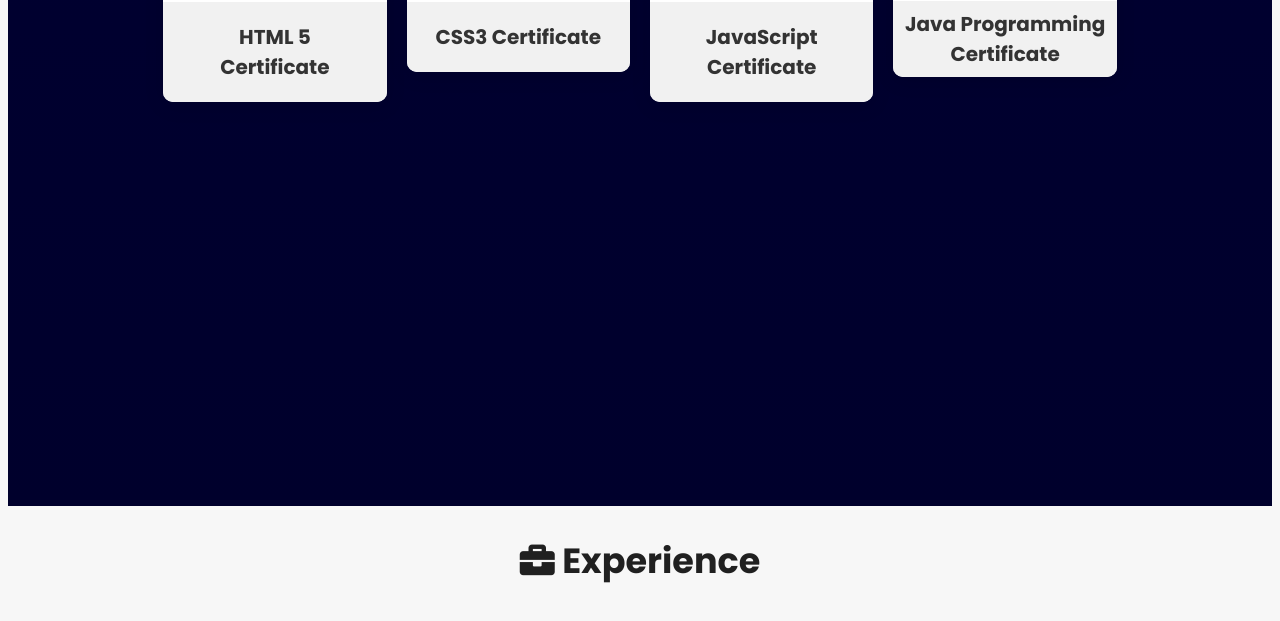
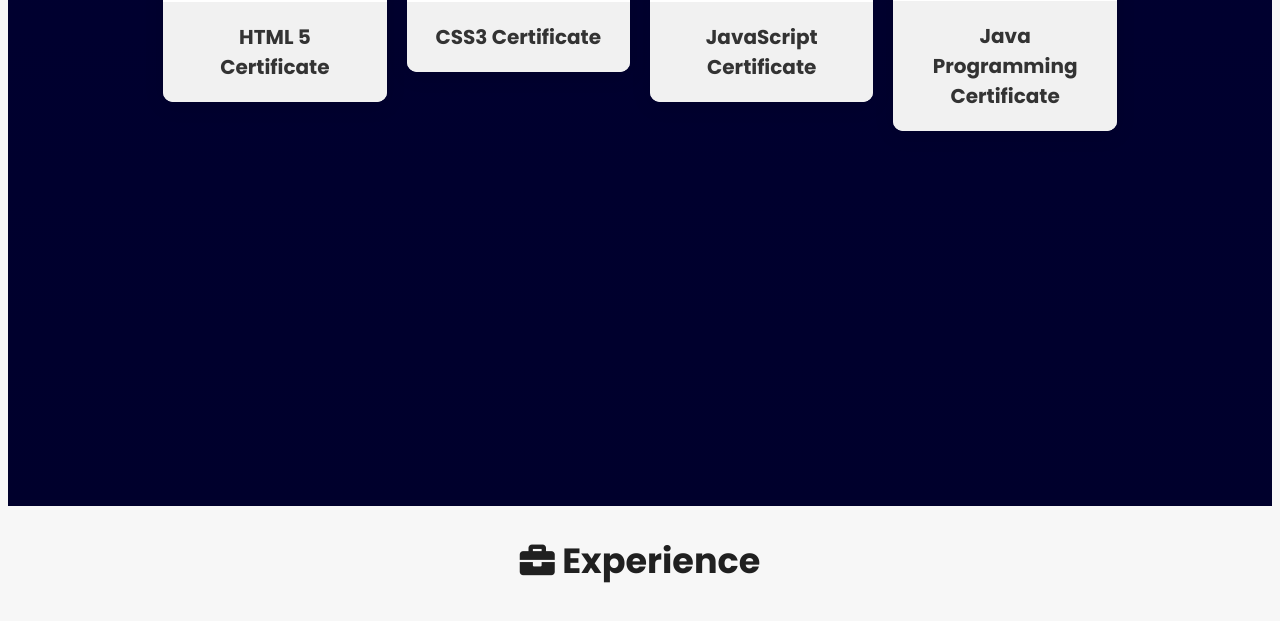
Before and after one commit to Samyuktha0804/My-Portfolio, a plain HTML site: page index.html in a window 1280 px wide. Shown: the part 3480-4101 px from the top of the page. Drawn offline with nearby package versions, Linux system fonts and the light colour scheme; animation ran at ten frames a second.

Commit message:
Update index.html

```diff
--- a/index.html
+++ b/index.html
@@ -262,7 +262,7 @@
 
       <div style="width: calc(25% - 15px);height:10%;  background: white; box-shadow: 0 4px 20px rgba(0, 0, 0, 0.1); border-radius: 10px; overflow: hidden; text-align: center; transition: transform 0.3s;">
         <img src="JAVA.jpg" alt="JavaScript Certificate" style="width: 100%; height:auto;">
-        <div style="padding:8px;height:10%; background: #f1f1f1;">
+        <div style="padding:20px;height:10%; background: #f1f1f1;">
             <p style="margin: 0; font-size: 20px; color: #333; font-weight: bold;">Java Programming Certificate</p>
         </div>
     </div>
```
